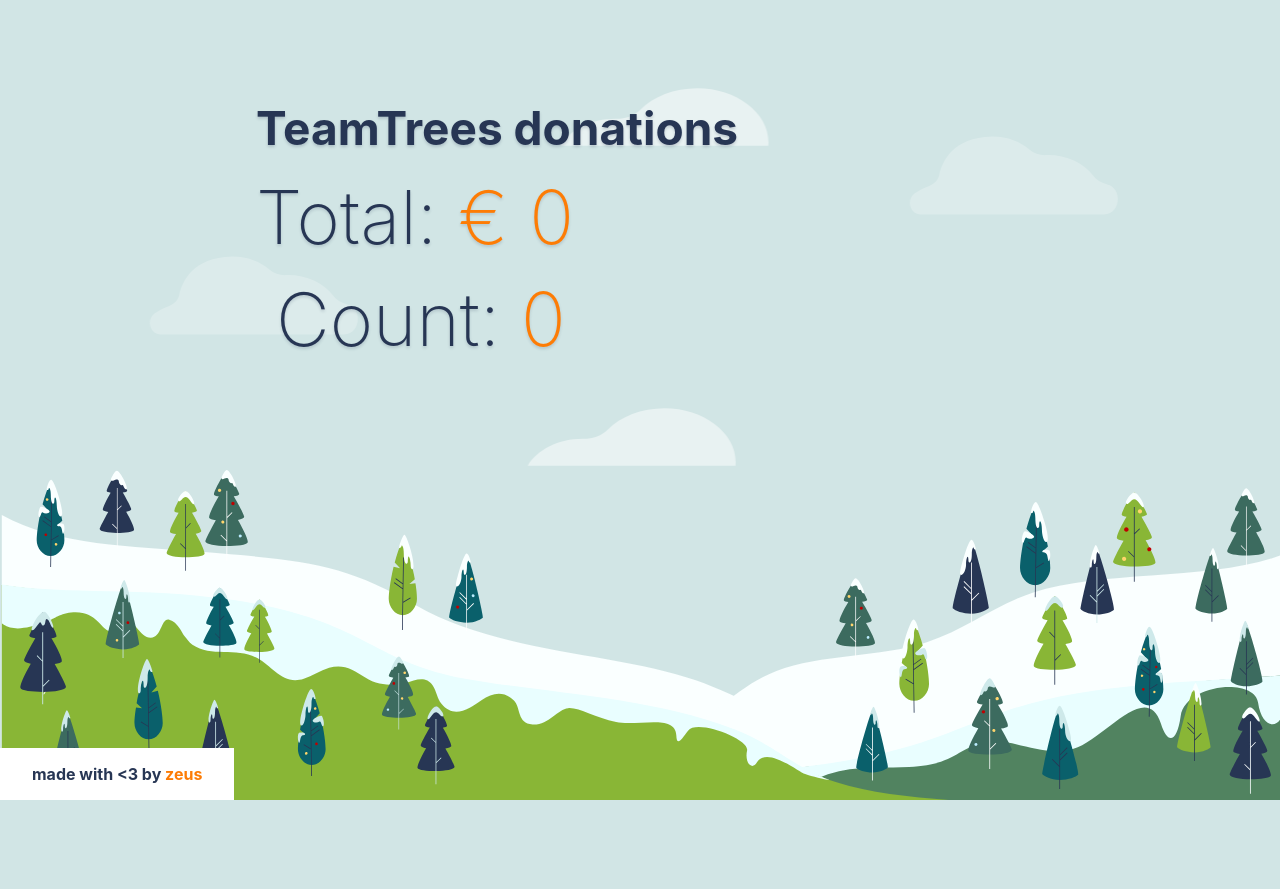
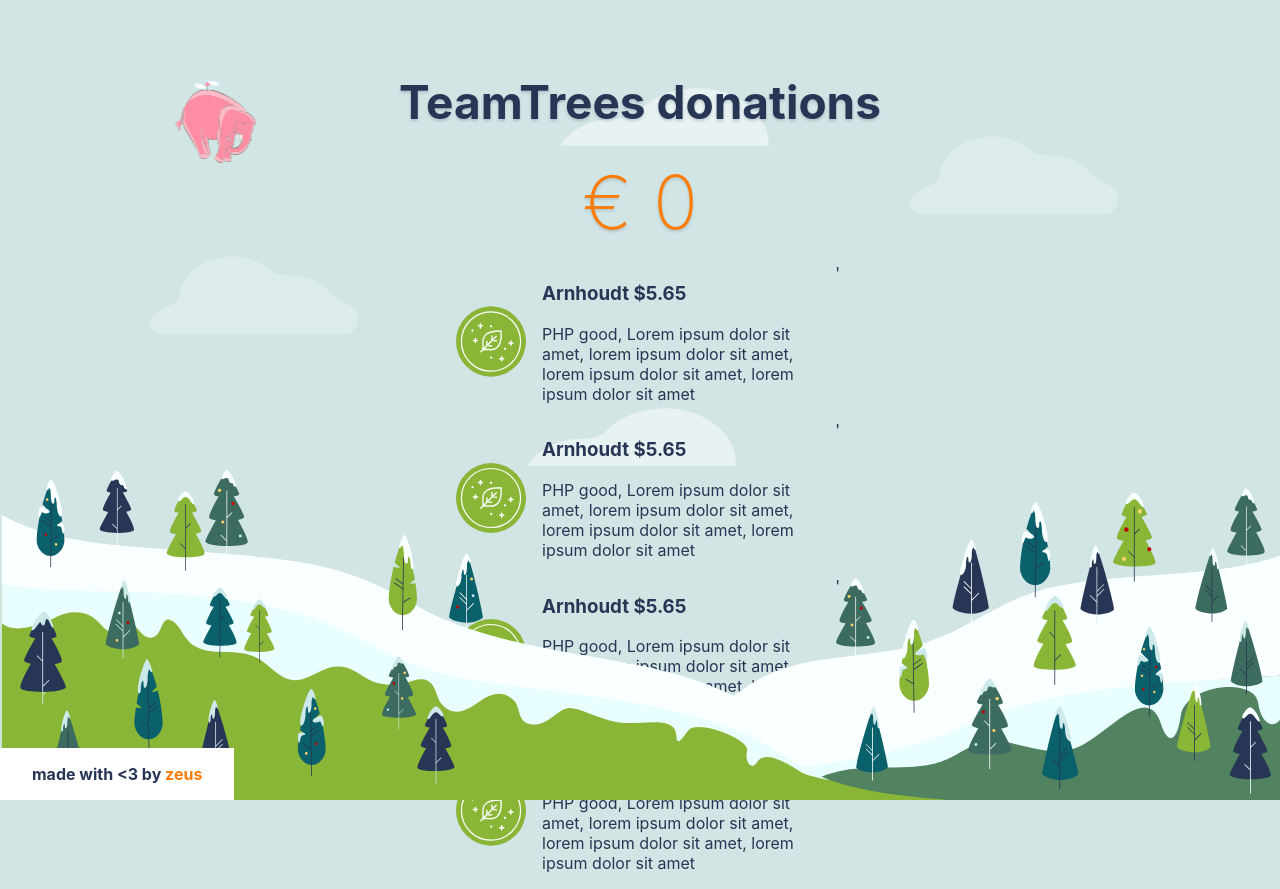
Before and after one commit to ZeusWPI/donation-counter, a Flask app: template templates/index.html in a window 1280 px wide. Before the commit the page ends 800 px from the top, so only its background shows below. Run offline with Flask 2, Linux system fonts and the light colour scheme; the template is opened without the code that fills it, so the values that code supplies are empty; parts of the project's set-up code (start-up, migrations or seed data) failed here and were passed over; some libraries are stand-ins or nearby versions.

Commit message:
changed the fronted to be better

```diff
--- a/static/css/style.css
+++ b/static/css/style.css
@@ -8,22 +8,21 @@
 body {
     margin: 0;
     display: flex;
-    align-items: center;
     justify-content: center;
-    background-image: url(../../static/images/background.svg);
-    background-size: contain;
-    background-repeat: no-repeat;
-    background-position: bottom;
     background-color: #D1E5E5;
     /*background-image: linear-gradient(-45deg, #95CB38, #85C712);*/
 }
 
 .container{
+    padding-top: 5%;
+    display: flex;
+    flex-direction: column;
+    align-items: center;
     width: 60%;
-    padding-bottom: 28%;
 }
 
 h1 {
+    line-height: 0;
     font-size: 2.875rem;
     font-weight: bold;
     text-shadow: 0px 2px 3px #27375534;
@@ -92,6 +91,40 @@
     animation: float-4 30s ease-in-out infinite;
 }
 
+.yasminos {
+    position: absolute;
+    width: 5rem;
+    left: 7rem;
+    z-index: -1;
+    top: 5rem;
+    animation: yasminos 30s ease-in-out infinite;
+}
+
+.donation {
+    display: flex;
+    width: 25rem;
+}
+
+.donation__image {
+    padding: 0 1rem;
+}
+
+.background {
+    position: absolute;
+    width: 100%;
+    height: 100%;
+    background-size: contain;
+    background-repeat: no-repeat;
+    background-position: bottom;
+    background-image: url(../../static/images/background.svg);
+}
+
+
+@keyframes yasminos {
+    0% { transform:translatex(0) }
+    50% { transform:translatex(10rem) }
+    100%{ transform:translatex(0) }
+}
 
 @keyframes float-1 {
     0% { transform:translatex(0) }
--- a/templates/index.html
+++ b/templates/index.html
@@ -1,6 +1,5 @@
 <!DOCTYPE html>
 <html lang="en">
-
 <head>
     <meta charset="UTF-8">
     <meta name="viewport" content="width=device-width, initial-scale=1.0">
@@ -8,20 +7,19 @@
     <link rel="stylesheet" href="{{ url_for('static', filename='css/style.css') }}">
     <title>Teamtrees</title>
 </head>
-
 <body>
+    <div class="background"></div>
+    <img class="yasminos" src="{{ url_for('static', filename='images/yasminos.svg') }}" alt="">
     <img class="cloud" id="cloud-1" src="{{ url_for('static', filename='images/cloud.svg') }}">
     <img class="cloud" id="cloud-2" src="{{ url_for('static', filename='images/cloud-translucent.svg') }}">
     <img class="cloud" id="cloud-3" src="{{ url_for('static', filename='images/cloud.svg') }}">
     <img class="cloud" id="cloud-4" src="{{ url_for('static', filename='images/cloud-translucent.svg') }}">
-    <article class="container">
+    <section class="container">
         <h1>TeamTrees donations</h1>
-        <h2>Total: <span id="amount">€ 5.85</span></h2>
-        <h2 style="padding-top:40px;padding-left:20px;">Count: <span id="count"></span></h2>
-        <!-- <div class="progress-bar"> -->
-        <!-- <div class="progress-bar__progress"></div> -->
-        <!-- </div> -->
-    </article>
+        <h2><span id="amount">€ 5.85</span></h2>
+        <article class="donations">
+        </article>
+    </section>
 
     <aside>
         <p>made with <3 by <span>zeus</span></p>
@@ -47,9 +45,30 @@
                 await sleep(2000);
             }
         }
+
+        const createDonation = donation => {
+            console.log(donation);
+            const donation_section = document.createElement("section");
+            donation_section.classList.add("donation")
+            donation_section.innerHTML = `<img class="donation__image" src="{{ url_for('static', filename='images/badge-2.svg') }}" alt="" width="70px">
+                <article>
+                    <h3>Arnhoudt $5.65</h3>
+                    <p>PHP good, Lorem ipsum dolor sit amet, lorem ipsum dolor sit amet, lorem ipsum dolor sit amet, lorem ipsum dolor sit amet</p>
+                </article>'`
+            document.querySelector('.donations').appendChild(donation_section);
+        }
+
+        const createDonations = donations => {
+            donations.forEach(donation => {
+                createDonation(donation);
+            });
+            console.log("werkt")
+        };
+        createDonations([["naam", "$0", "php good"],["naam", "$0", "php good"],["naam", "$0", "php good"],["naam", "$0", "php good"]]);
+
         load_amount();
     </script>
 
+
 </body>
-
 </html>
```
Also changed, not shown: static/images/badge-1.svg (added), static/images/badge-2.svg (added), static/images/badge-3.svg (added), static/images/badge-4.svg (added), static/images/yasminos.svg (added).
